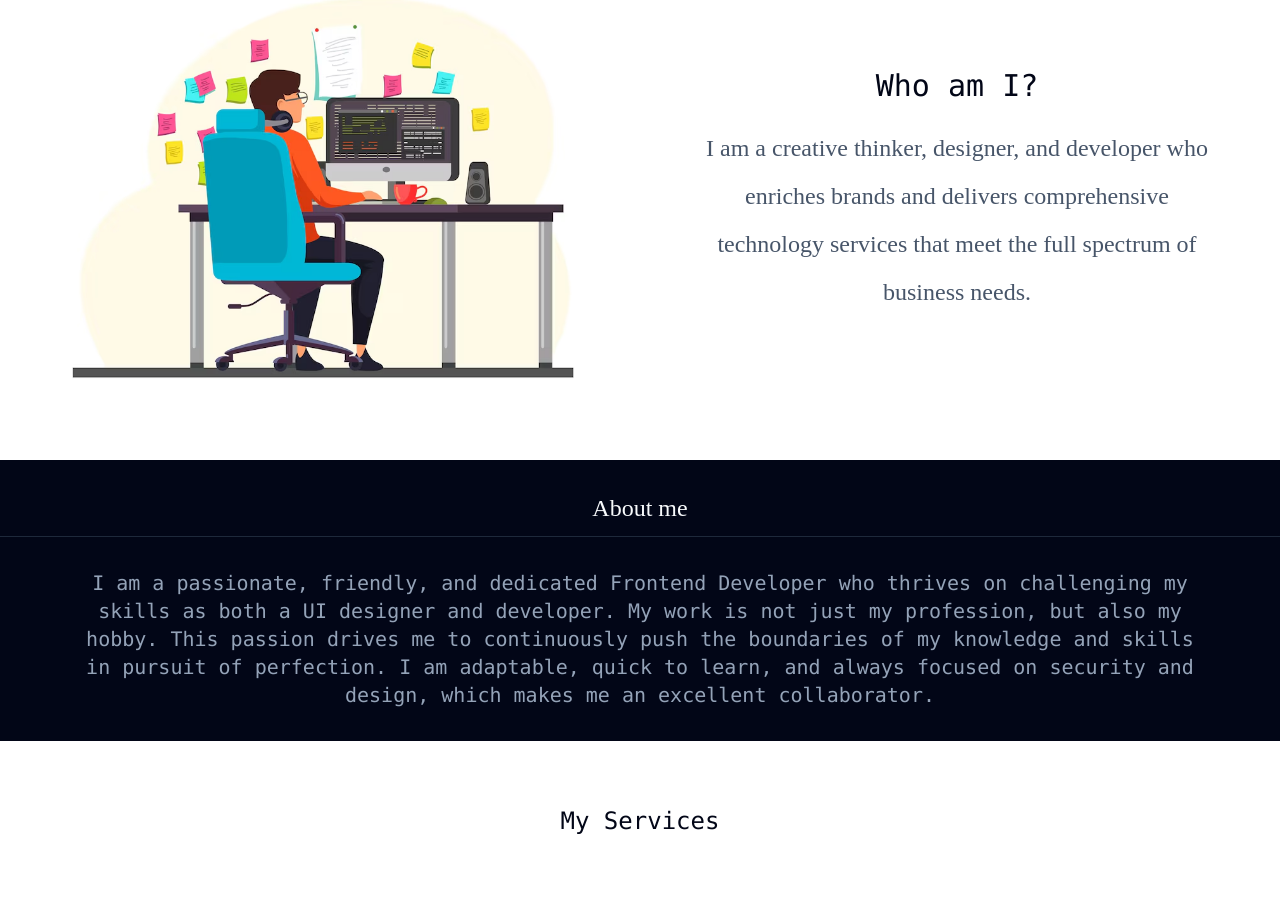
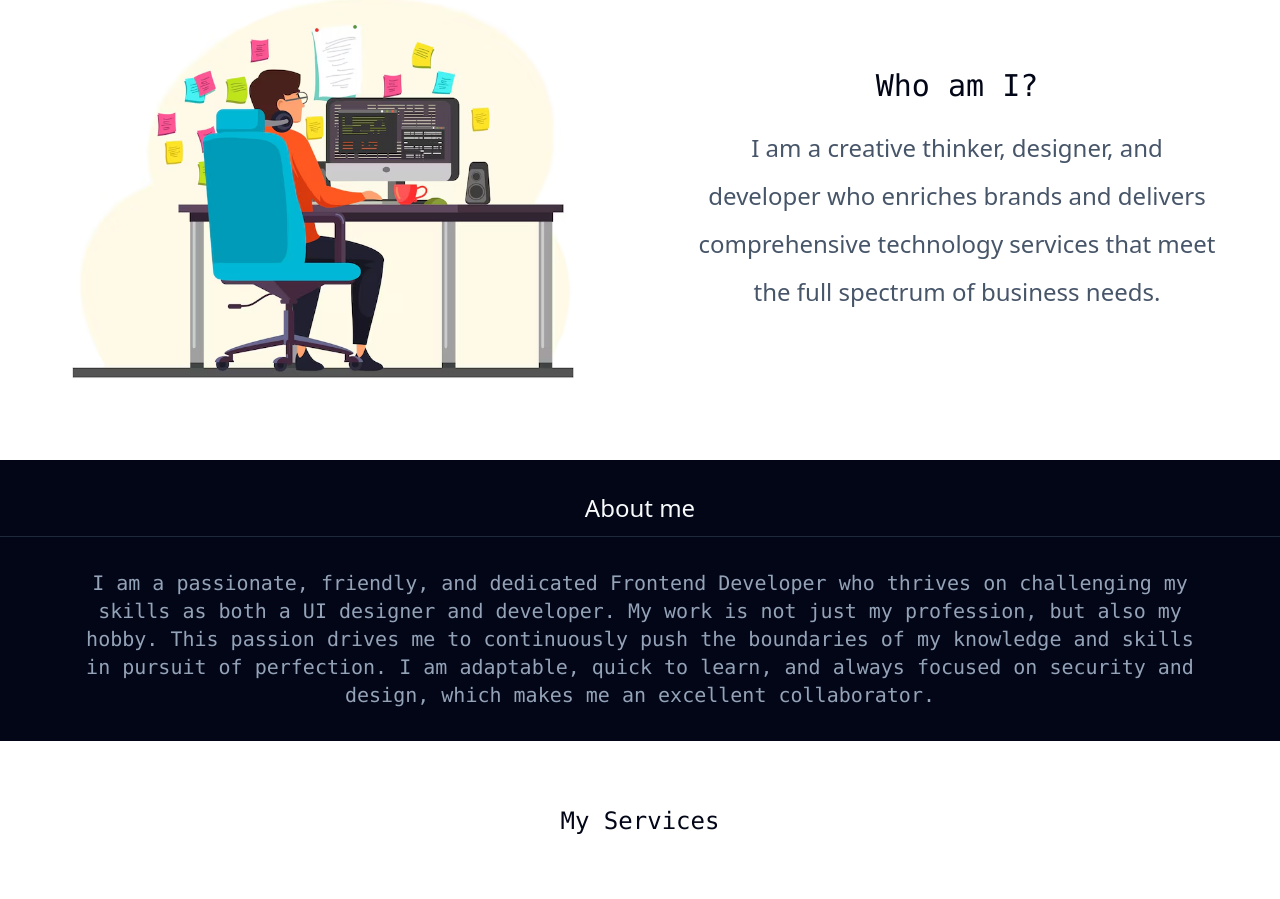
Before and after one commit to pavithransoft/pavi, a React (Vite) app: page / in a window 1280 px wide. Shown: the part 800-1699 px from the top of the page. Built offline with nearby package versions, Linux system fonts and the light colour scheme.

Commit message:
updated commit

```diff
--- a/src/pages/Home.jsx
+++ b/src/pages/Home.jsx
@@ -23,7 +23,7 @@ const Home = () => {
           <h2 className="text-center text-2xl xl:text-3xl 2xl:text-6xl font-mono py-5 text-slate-950">
             Who am I?
           </h2>
-          <p className="text-center text-xl xl:text-2xl 2xl:text-5xl text-slate-600 leading-relaxed sm:font-dancing xl:leading-loose 2xl:leading-[5rem]">
+          <p className="text-center text-xl xl:text-2xl 2xl:text-5xl text-slate-600 leading-relaxed xl:leading-loose 2xl:leading-[5rem]">
             I am a creative thinker, designer, and developer who enriches brands
             and delivers comprehensive technology services that meet the full
             spectrum of business needs.
@@ -31,7 +31,7 @@ const Home = () => {
         </div>
       </div>
       <div className="bg-slate-950 py-8 2xl:py-20">
-        <h2 className="text-2xl 2xl:text-5xl text-slate-50 text-center pb-3 2xl:pb-10 border-b border-slate-800 sm:font-dancing">
+        <h2 className="text-2xl 2xl:text-5xl text-slate-50 text-center pb-3 2xl:pb-10 border-b border-slate-800">
           About me
         </h2>
         <p className="px-3 pt-8 sm:px-5 xl:px-20 text-center text-slate-400 font-mono leading-loose xl:text-xl 2xl:text-4xl 2xl:leading-[3.5rem]">
--- a/tailwind.config.js
+++ b/tailwind.config.js
@@ -5,7 +5,6 @@ export default {
     extend: {
       fontFamily: {
         nunito: ["Nunito", "sans-serif"],
-        dancing: ["Dancing Script", "cursive"],
       },
       keyframes: {
         jump: {
```
